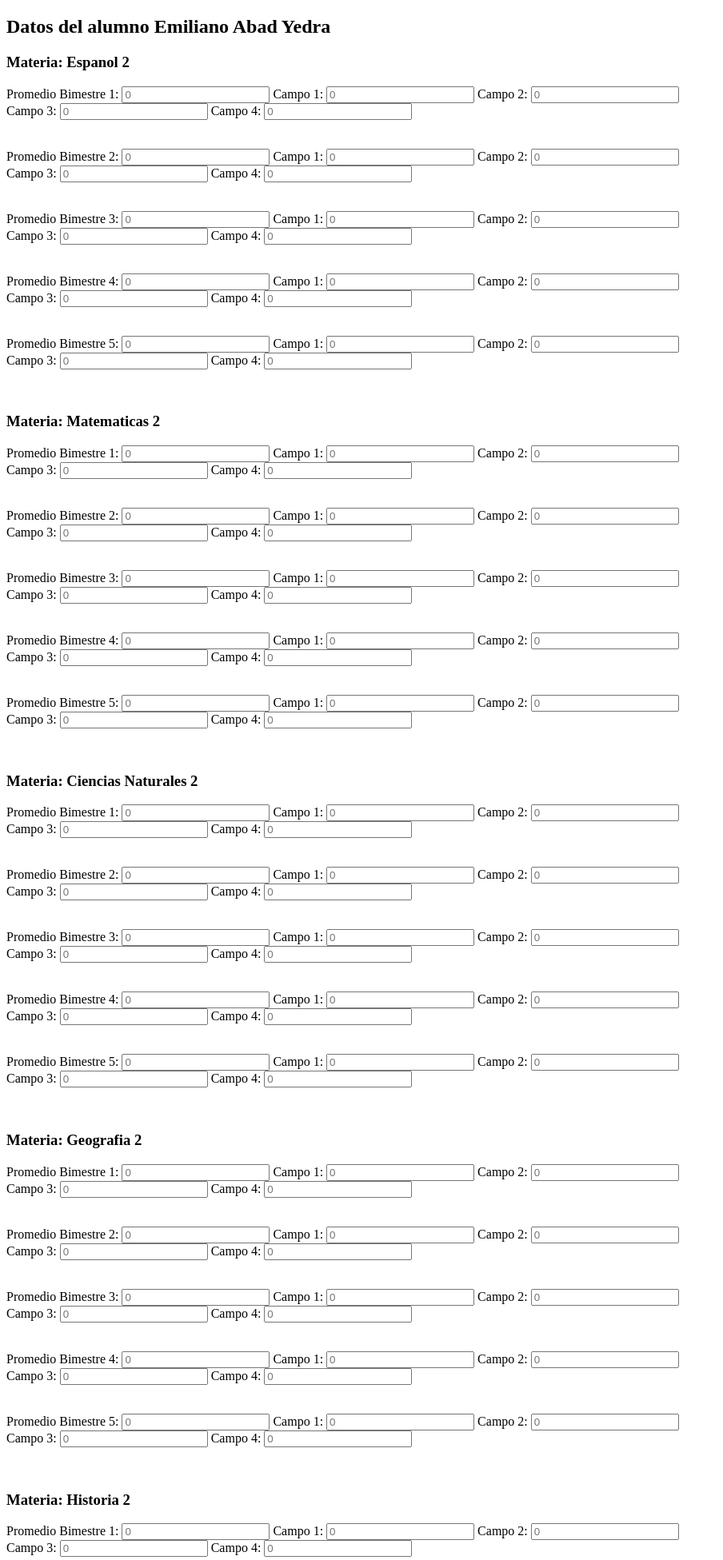
After one commit to galigaribaldi/Proyecto_Coneyotl, a Flask app: page /editar/actualizar/calificaciones/12/2do in a window 1280 px wide. The commit adds this page. Shown: the top 1951 px of the page at 80% size, without its empty margins (0-904 px from the left). Run offline with Flask 2, Linux system fonts and the light colour scheme; data comes from the database, SQL or seed files in the repository; both versions use the stored data as it was after the commit.

Commit message:
Registro de calificaciones casi completo

```diff
--- a/DB/consultas.sql
+++ b/DB/consultas.sql
@@ -24,3 +24,16 @@ CREATE OR REPLACE VIEW consulta3
     FROM materia m
     JOIN estudiante e ON e.grado=m.grado
     where e.grado='6to'
+
+--Consulta 4
+--Trae los datos de la materia inscrita indicandole las 3 claves
+--ID del alumno, ID del profesor, ID de la materia
+CREATE OR REPLACE VIEW consulta4
+    SELECT calificacion_B1, campo1_B1, campo2_B1, campo3_B1, campo4_B1,calificacion_B2, campo1_B2, campo2_B2, campo3_B2, campo4_B2,calificacion_B3, campo1_B3, campo2_B3, campo3_B3, campo4_B3,calificacion_B4, campo1_B4, campo2_B4, campo3_B4, campo4_B4,calificacion_B5, campo1_B5, campo2_B5, campo3_B5, campo4_B5 FROM inscripcion_grado WHERE estudiante_ID =26  and materia_ID=5 and profesor_ID=61
+
+--Consulta la cual trae el nombre y calificaciones de los alumnos
+CREATE OR REPLACE VIEW consulta5
+    SELECT  m.nombre, ig.calificacion_B1, ig.calificacion_B2, ig.calificacion_B3, ig.calificacion_B4, ig.calificacion_B4
+    FROM inscripcion_grado ig
+    JOIN materia m ON m.materia_ID=ig.materia_ID
+    where ig.estudiante_ID=16 and ig.profesor_ID=5 AND m.grado='6to';
--- a/DB/tablas.sql
+++ b/DB/tablas.sql
@@ -17,6 +17,7 @@ CREATE TABLE IF NOT EXISTS materia(
     materia_ID NUMBER(30) PRIMARY KEY,
     nombre VARCHAR(30) NOT NULL,
     estado CHAR(2),
+    grado VARCHAR2(5),
     CONSTRAINT estado_ck CHECK(estado IN ('A', 'S', 'B'))
 )
 ;
--- a/app.py
+++ b/app.py
@@ -15,11 +15,13 @@ def index():
 
 @app.route('/admin')
 def administrador():
-    return render_template('admin.html')
+    lista = ['K1','K2','K3','1ro','2do', '3ro', '4to', '5to', '6to']
+    return render_template('admin.html', g=lista)
 
-@app.route('/verAlumno')
-def verAlumno():
-    estudiantes = coneccion.consulta_estudiantes('6to')
+@app.route('/verAlumno/<grupo>')
+def verAlumno(grupo):
+    estudiantes = coneccion.consulta_estudiantes(grupo)
+    print(estudiantes)
     return render_template('veralumno.html', estu=estudiantes )
 
 @app.route('/edit/<grado>')
@@ -37,6 +39,13 @@ def actualizar_au(e_ID,grado):
     print(est)
     print(m_inscrita)
     return render_template('actualizarAlu.html', estudiante=est, materia=m_inscrita )
+
+@app.route('/editar/actualizar/calificaciones/<e_ID>/<grado>')
+def actualizar_calificacion(e_ID,grado):
+    p_id = coneccion.consulta_prof_grado2(grado)
+    m_inscrita = coneccion.consulta_inscrita2(int(e_ID), p_id,grado)
+    est = coneccion.consulta_estudiantes_id(e_ID,grado)
+    return render_template('verCalifAlu.html', estudiante=est, materia=m_inscrita )
 
 ###Ingresar como estudiante
 @app.route('/alumno')
--- a/models.py
+++ b/models.py
@@ -45,6 +45,15 @@ def consulta_inscrita(est_id, grado):
     con.commit()
     con.close()
     return datos_materia_inscrita
+def consulta_inscrita2(est_id, prof_id,grado):
+    con = sql.connect("DB/baseConeyotl.db")
+    cursor = con.cursor()
+    cursor.execute("SELECT  m.nombre,ig.calificacion_B1, ig.campo1_B1, ig.campo2_B1, ig.campo3_B1, ig.campo4_B1,ig.calificacion_B2, ig.campo1_B2, ig.campo2_B2, ig.campo3_B2, ig.campo4_B2,ig.calificacion_B3, ig.campo1_B3, ig.campo2_B3, ig.campo3_B3, ig.campo4_B3,ig.calificacion_B4, ig.campo1_B4, ig.campo2_B4, ig.campo3_B4, ig.campo4_B4,ig.calificacion_B5, ig.campo1_B5, ig.campo2_B5, ig.campo3_B5, ig.campo4_B5 FROM inscripcion_grado ig JOIN materia m ON m.materia_ID=ig.materia_ID where ig.estudiante_ID=? and ig.profesor_ID=? AND m.grado=?",(est_id, prof_id ,grado,))
+    datos_materia_inscrita = cursor.fetchall()
+    #print(datos_estudiantes)
+    con.commit()
+    con.close()
+    return datos_materia_inscrita
 
 ###Trae el estudiante especificado en el grupo especificado
 def consulta_estudiantes_id(est_id, grado):
@@ -78,6 +87,13 @@ def consulta_prof_especialista():
     con.close()
     return datos_especialista
 
+def consulta_prof_grado2(grado):
+    con = sql.connect("DB/baseConeyotl.db")
+    cursor = con.cursor()
+    cursor.execute("SELECT profesor_ID from profesor_grado where grado=?", (grado,))
+    c = cursor.fetchall()
+    return (c[0][0])
+
 def consulta_materias():
     con = sql.connect("DB/baseConeyotl.db")
     cursor = con.cursor()
--- a/templates/index.html
+++ b/templates/index.html
@@ -1,5 +1,6 @@
 <!DOCTYPE html>
 <html lang="en">
+
 <head>
     <meta charset="UTF-8">
     <meta name="viewport" content="width=device-width, initial-scale=1.0">
@@ -7,7 +8,9 @@
     <title> Index</title>
     <h1>Index</h1>
 </head>
+
 <body>
 
 </body>
+
 </html>
--- /dev/null
+++ b/templates/verCalifAlu.html
@@ -0,0 +1,48 @@
+<!DOCTYPE html>
+<html lang="en">
+
+<head>
+    <meta charset="UTF-8">
+    <meta name="viewport" content="width=device-width, initial-scale=1.0">
+    <meta http-equiv="X-UA-Compatible" content="ie=edge">
+    <title>Calificaciones del alumno </title>
+</head>
+
+<body>
+    <h2>Datos del alumno {{ estudiante.0.1 }} {{estudiante.0.2}} {{estudiante.0.3}}</h2>
+    <form action="" , method="POST">
+        <!--Datos de la inscripcion de la materia-->
+        {% for i in materia %}
+        <h3>Materia: {{ i.0 }}</h3>
+        Promedio Bimestre 1: <input type="text" name="calificacion_B1" placeholder="{{ i.1 }}">
+        Campo 1: <input type="text" name="campo1_B1" placeholder="{{ i.2 }}">
+        Campo 2: <input type="text" name="campo2_B1" placeholder="{{ i.3 }}"><br>
+        Campo 3: <input type="text" name="campo3_B1" placeholder="{{ i.4 }}">
+        Campo 4: <input type="text" name="campo4_B1" placeholder="{{ i.5 }}"><br> <br> <br>
+        Promedio Bimestre 2: <input type="text" name="calificacion_B2" placeholder="{{ i.6 }}">
+        Campo 1: <input type="text" name="campo1_B2" placeholder="{{ i.7 }}">
+        Campo 2: <input type="text" name="campo2_B2" placeholder="{{ i.8 }}"><br>
+        Campo 3: <input type="text" name="campo3_B2" placeholder="{{ i.9 }}">
+        Campo 4: <input type="text" name="campo4_B2" placeholder="{{ i.10 }}"><br> <br> <br>
+        Promedio Bimestre 3: <input type="text" name="calificacion_B3" placeholder="{{ i.11 }}">
+        Campo 1: <input type="text" name="campo1_B3" placeholder="{{ i.12 }}">
+        Campo 2: <input type="text" name="campo2_B3" placeholder="{{ i.13 }}"><br>
+        Campo 3: <input type="text" name="campo3_B3" placeholder="{{ i.14 }}">
+        Campo 4: <input type="text" name="campo4_B3" placeholder="{{ i.15 }}"><br> <br> <br>
+        Promedio Bimestre 4: <input type="text" name="calificacion_B4" placeholder="{{ i.16 }}">
+        Campo 1: <input type="text" name="campo1_B4" placeholder="{{ i.17 }}">
+        Campo 2: <input type="text" name="campo2_B4" placeholder="{{ i.18 }}"><br>
+        Campo 3: <input type="text" name="campo3_B4" placeholder="{{ i.19 }}">
+        Campo 4: <input type="text" name="campo4_B4" placeholder="{{ i.20 }}"><br> <br> <br>
+        Promedio Bimestre 5: <input type="text" name="calificacion_B5" placeholder="{{ i.21 }}">
+        Campo 1: <input type="text" name="campo1_B5" placeholder="{{ i.22 }}">
+        Campo 2: <input type="text" name="campo2_B5" placeholder="{{ i.23 }}"><br>
+        Campo 3: <input type="text" name="campo3_B5" placeholder="{{ i.24 }}">
+        Campo 4: <input type="text" name="campo4_B5" placeholder="{{ i.25 }}"><br> <br> <br>
+        {% endfor %}
+        <button type="submit"> SAVE </button>
+    </form>
+    <a href="/admin">Regresar</a>
+</body>
+
+</html>
--- a/templates/veralumno.html
+++ b/templates/veralumno.html
@@ -23,6 +23,7 @@
                 <th>Telefono </th>
                 <th> Estado Actual </th>
                 <th> Cambiar datos </th>
+                <th> Cambiar Calificaciones </th>
             </tr>
         </thead>
         <tbody>
@@ -37,13 +38,15 @@
                 <td>{{ i.6 }}</td>
                 <td>{{ i.7 }}</td>
                 <td>{{ i.9 }}</td>
-                <td><a href="/editar/actualizar/{{ i.0 }}/{{ i.4 }}">Datos y Calificaciones </a></td>
+                <td><a href="/editar/actualizar/{{ i.0 }}/{{ i.4 }}">Datos del alumno </a></td>
+                <td><a href="/editar/actualizar/calificaciones/{{ i.0 }}/{{ i.4 }}">Calificaciones </a></td>
 
             </tr>
             {% endfor %}
         </tbody>
     </table>
     <a href="/edit/{{ estu.4.4 }}">Dar de Alta a Todos los alumnos del grado</a>
+    <a href="/admin">Regresar</a>
 </body>
 
 </html>
```
Also changed, not shown: DB/test.py (+28 -0 lines), templates/actualizarAlu.html (+15 -37 lines), templates/admin.html (+12 -9 lines), DB/baseConeyotl.db.
